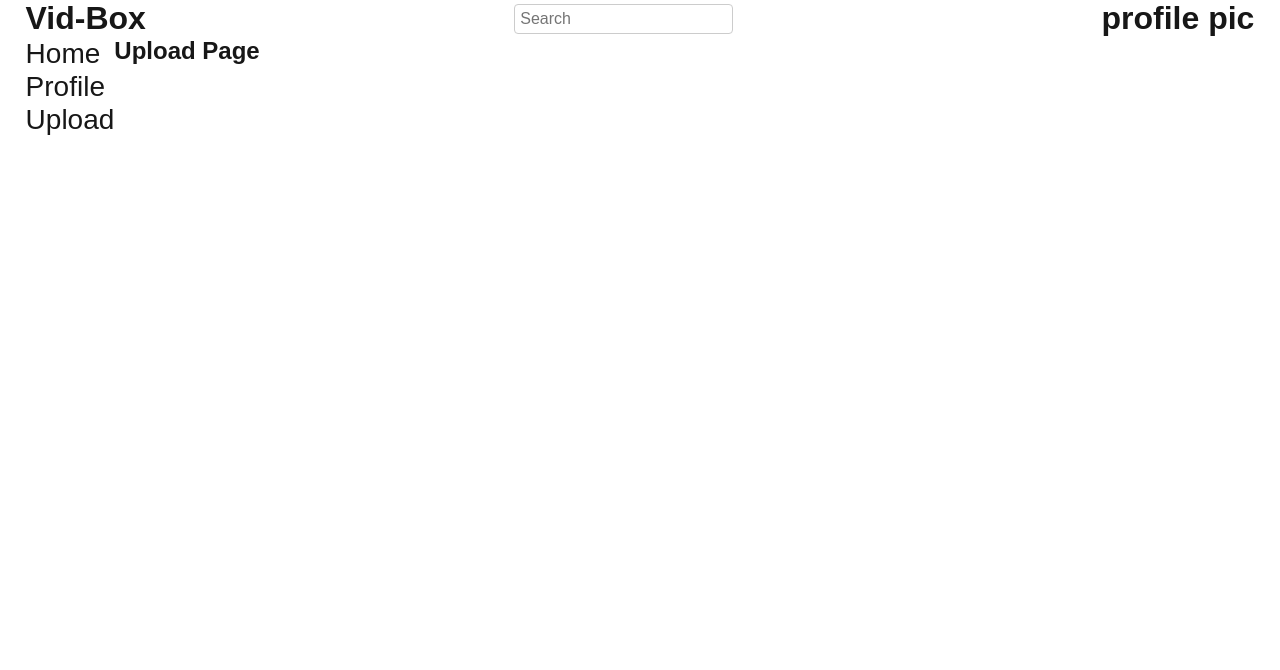
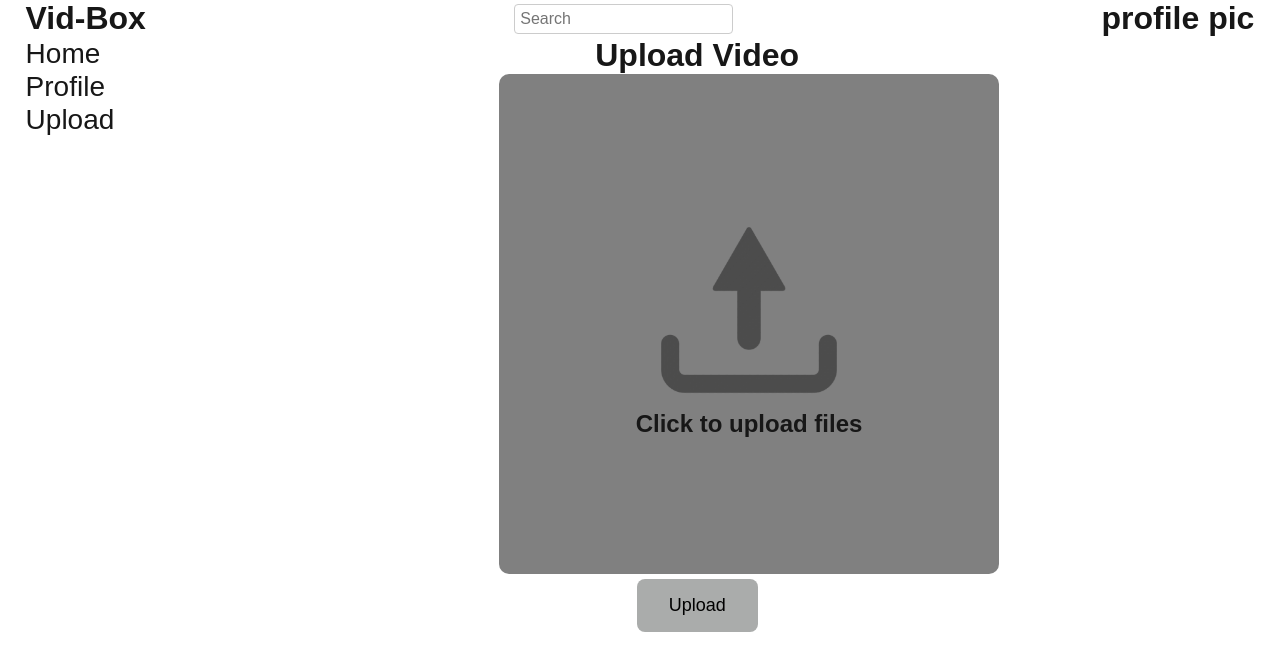
Before and after one commit to lainl/VidBox-FrontEnd, a Next.js app in the folder vb-frontend/: page /Upload in a window 1280 px wide. Shown: the top 670 px of the page. Built offline with nearby package versions, Linux system fonts and the light colour scheme.

Commit message:
Upload Page

```diff
--- a/vb-frontend/src/app/Upload/page.tsx
+++ b/vb-frontend/src/app/Upload/page.tsx
@@ -1,9 +1,43 @@
-import styles from "./page.module.css";
+"use client";
+import { useRef, useState } from "react";
 
-export default function profile() {
+export default function UploadSection() {
+  const [fileSelected, setFileSelected] = useState(false);
+
+  const fileInputRef = useRef<HTMLInputElement | null>(null);
+
+  const handleClick = () => {
+    fileInputRef.current?.click();
+  };
+
+  const handleFileChange = (event: React.ChangeEvent<HTMLInputElement>) => {
+    if (event.target.files && event.target.files.length > 0) {
+      setFileSelected(true);
+    }
+  };
+
   return (
-    <div>
-       <h2>Upload Page</h2>
-    </div>
+    <main className="center">
+      <div>
+        <h1>Upload Video</h1>
+      </div>
+      <div className="uploadBox" onClick={handleClick}>
+        {!fileSelected && (
+          <>
+            <img src="upload.png" width={200} height={200} alt="Upload Icon" />
+            <h2>Click to upload files</h2>
+          </>
+        )}
+        <input
+          type="file"
+          ref={fileInputRef}
+          onChange={handleFileChange}
+          className={fileSelected ? "visible" : "hidden"}
+        />
+      </div>
+      <div>
+        <button className="upload-button" type="submit">Upload</button>
+      </div>
+    </main>
   );
 }
--- a/vb-frontend/src/app/globals.css
+++ b/vb-frontend/src/app/globals.css
@@ -96,6 +96,49 @@ a {
   margin-right: 2%;
 }
 
+.uploadBox {
+  width: 500px;
+  height: 500px;
+  border-radius: 10px;
+  cursor: pointer;
+  background-color: gray;
+
+  display: flex;
+  justify-content: center;
+  align-items: center;
+  position: relative;
+  top: 10%;
+  left: 33%;
+
+  flex-direction: column;
+}
+
+.hidden{
+  display: none;
+}
+
+.visible{
+  background-color: #aaacab;
+  padding: 16px 32px;
+  font-size: 18px;
+}
+
+.center{
+  text-align: center;
+}
+
+
+
+.upload-button{
+  background-color: #aaacab;
+  padding: 16px 32px;
+  font-size: 18px;
+  border: none;
+  border-radius: 8px;
+  cursor: pointer;
+  margin-top: 5px;
+}
+
 @media (prefers-color-scheme: dark) {
   html {
     color-scheme: dark;
```
Also changed, not shown: vb-frontend/public/upload.png (added).
